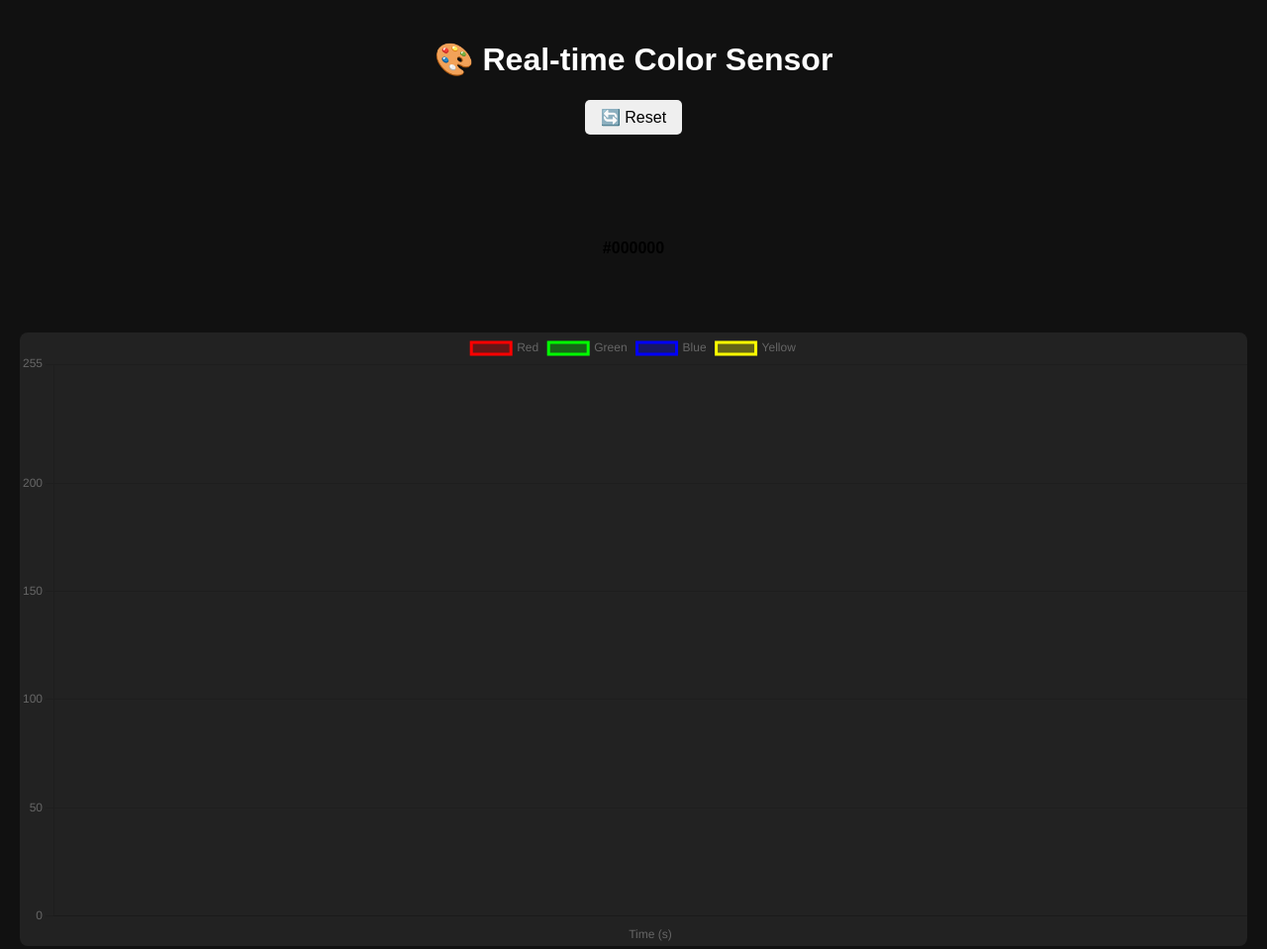
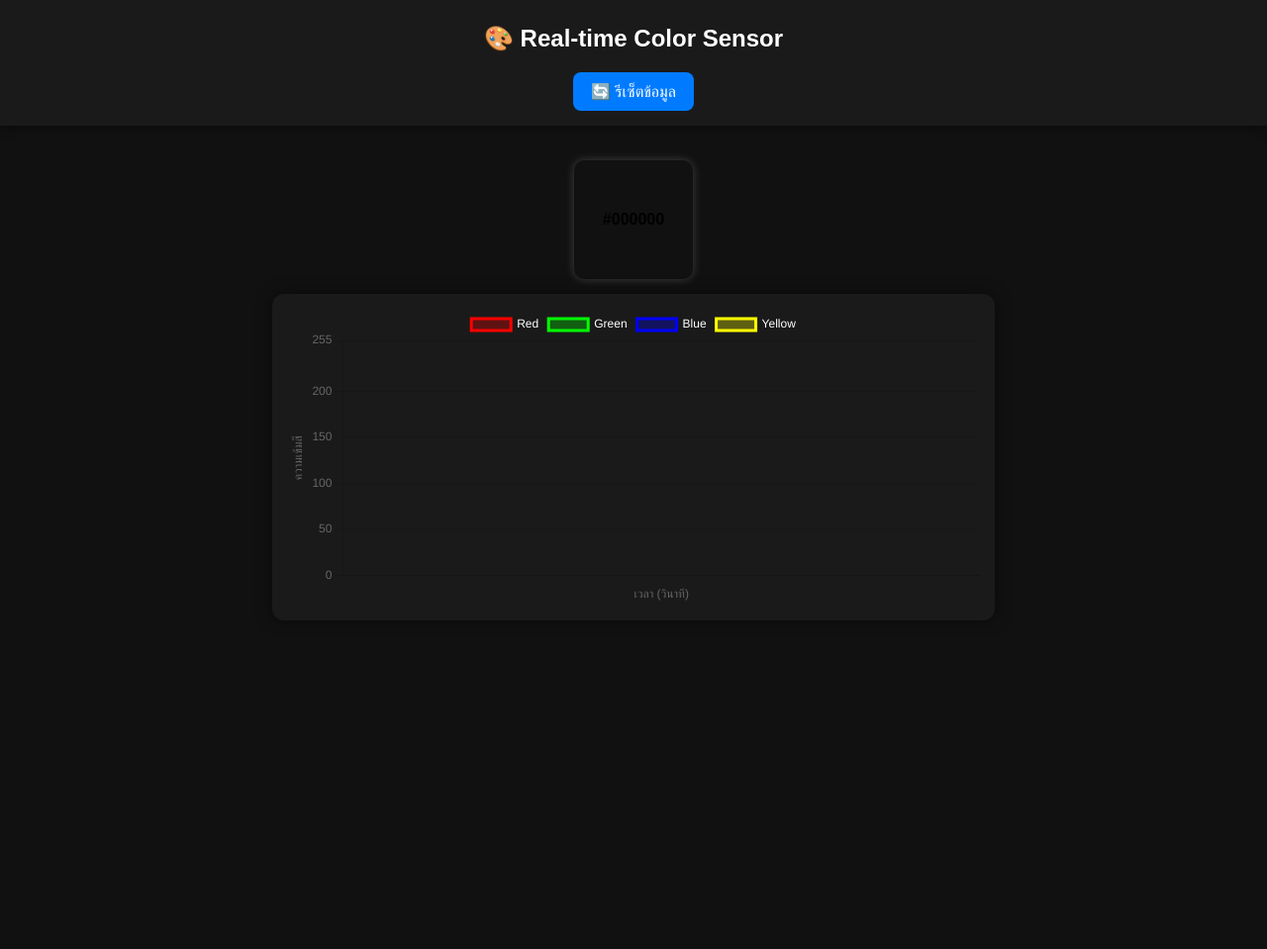
Before and after one commit to yokkhram/color-hplc, a website: page public/index.html in a window 1280 px wide. Shown: the whole page at 99% size. After the commit the page ends 800 px from the top, so only its background shows below. Drawn offline with nearby package versions, Linux system fonts and the light colour scheme.

Commit message:
Update index.html

```diff
--- a/public/index.html
+++ b/public/index.html
@@ -2,6 +2,7 @@
 <html lang="th">
 <head>
   <meta charset="UTF-8" />
+  <meta name="viewport" content="width=device-width, initial-scale=1.0" />
   <title>Real-time Color Sensor</title>
   <script src="https://cdn.jsdelivr.net/npm/chart.js"></script>
   <style>
@@ -10,45 +11,102 @@
       background-color: #111;
       color: #fff;
       text-align: center;
+      margin: 0;
+      padding: 0;
+    }
+
+    header {
+      padding: 15px;
+      background: #1a1a1a;
+      box-shadow: 0 2px 10px rgba(0,0,0,0.4);
+    }
+
+    h1 {
+      margin: 10px 0;
+      font-size: 1.5rem;
+    }
+
+    button {
+      margin-top: 10px;
+      padding: 10px 18px;
+      font-size: 1rem;
+      border-radius: 8px;
+      border: none;
+      cursor: pointer;
+      background-color: #007bff;
+      color: white;
+      transition: background-color 0.2s;
+    }
+
+    button:hover {
+      background-color: #0056b3;
+    }
+
+    main {
+      display: flex;
+      flex-direction: column;
+      align-items: center;
       padding: 20px;
-      margin: 0;
     }
+
     .color-box {
-      width: 150px;
-      height: 150px;
-      border-radius: 8px;
-      margin: 20px auto 10px;
+      width: 120px;
+      height: 120px;
+      border-radius: 10px;
+      margin: 15px auto;
       display: flex;
       align-items: center;
       justify-content: center;
-      font-size: 16px;
       font-weight: bold;
+      font-size: 1rem;
       color: #000;
+      transition: background-color 0.3s;
+      box-shadow: 0 0 10px rgba(255,255,255,0.2);
     }
+
+    .chart-container {
+      width: 90%;
+      max-width: 700px;
+      background: #1a1a1a;
+      padding: 15px;
+      border-radius: 12px;
+      box-shadow: 0 0 15px rgba(0,0,0,0.5);
+    }
+
     canvas {
-      background-color: #222;
-      border-radius: 8px;
-      max-width: 100%;
-      height: 350px;
+      width: 100%;
+      height: 300px;
+      border-radius: 10px;
     }
-    button {
-      margin-bottom: 20px;
-      padding: 8px 16px;
-      font-size: 16px;
-      border-radius: 5px;
-      border: none;
-      cursor: pointer;
+
+    /* สำหรับมือถือ */
+    @media (max-width: 600px) {
+      h1 {
+        font-size: 1.2rem;
+      }
+      .color-box {
+        width: 100px;
+        height: 100px;
+        font-size: 0.9rem;
+      }
+      canvas {
+        height: 250px;
+      }
     }
   </style>
 </head>
 <body>
-  <h1>🎨 Real-time Color Sensor</h1>
+  <header>
+    <h1>🎨 Real-time Color Sensor</h1>
+    <button onclick="resetData()">🔄 รีเซ็ตข้อมูล</button>
+  </header>
 
-  <button onclick="resetData()">🔄 Reset</button>
-
-  <div class="color-box" id="colorBox">#000000</div>
-
-  <canvas id="chart"></canvas>
+  <main>
+    <div class="color-box" id="colorBox">#000000</div>
+    <div class="chart-container">
+      <canvas id="chart"></canvas>
+    </div>
+  </main>
 
   <script>
     let chart;
@@ -61,31 +119,36 @@
         data: {
           labels: [],
           datasets: [
-            { label: 'Red', borderColor: 'red', backgroundColor: 'rgba(255,0,0,0.3)', data: [], fill: true },
-            { label: 'Green', borderColor: 'lime', backgroundColor: 'rgba(0,255,0,0.3)', data: [], fill: true },
-            { label: 'Blue', borderColor: 'blue', backgroundColor: 'rgba(0,0,255,0.3)', data: [], fill: true },
-            { label: 'Yellow', borderColor: 'yellow', backgroundColor: 'rgba(255,255,0,0.3)', data: [], fill: true }
+            { label: 'Red', borderColor: 'red', backgroundColor: 'rgba(255,0,0,0.3)', data: [], fill: true, tension: 0.3 },
+            { label: 'Green', borderColor: 'lime', backgroundColor: 'rgba(0,255,0,0.3)', data: [], fill: true, tension: 0.3 },
+            { label: 'Blue', borderColor: 'blue', backgroundColor: 'rgba(0,0,255,0.3)', data: [], fill: true, tension: 0.3 },
+            { label: 'Yellow', borderColor: 'yellow', backgroundColor: 'rgba(255,255,0,0.3)', data: [], fill: true, tension: 0.3 }
           ]
         },
         options: {
           animation: false,
           responsive: true,
+          maintainAspectRatio: false,
           scales: {
-            y: { beginAtZero: true, max: 255 },
-            x: { title: { display: true, text: "Time (s)" } }
+            y: { beginAtZero: true, max: 255, title: { display: true, text: "ความเข้มสี" } },
+            x: { title: { display: true, text: "เวลา (วินาที)" } }
+          },
+          plugins: {
+            legend: { labels: { color: "#fff" } }
           }
         }
       });
     }
 
     function updateColorBox(r, g, b, y) {
-      let hex = `#${r.toString(16).padStart(2,'0')}${g.toString(16).padStart(2,'0')}${b.toString(16).padStart(2,'0')}`;
-      document.getElementById('colorBox').style.backgroundColor = `rgb(${r},${g},${b})`;
-      document.getElementById('colorBox').textContent = hex;
+      const hex = `#${r.toString(16).padStart(2,'0')}${g.toString(16).padStart(2,'0')}${b.toString(16).padStart(2,'0')}`;
+      const box = document.getElementById('colorBox');
+      box.style.backgroundColor = `rgb(${r},${g},${b})`;
+      box.textContent = hex.toUpperCase();
     }
 
     function addData(r, g, b, y) {
-      let t = Math.floor((Date.now() - startTime) / 1000);
+      const t = Math.floor((Date.now() - startTime) / 1000);
       chart.data.labels.push(t);
       chart.data.datasets[0].data.push(r);
       chart.data.datasets[1].data.push(g);
@@ -106,24 +169,28 @@
       chart.data.labels = [];
       chart.data.datasets.forEach(ds => ds.data = []);
       chart.update();
-      document.getElementById('colorBox').style.backgroundColor = '#000000';
-      document.getElementById('colorBox').textContent = '#000000';
+      const box = document.getElementById('colorBox');
+      box.style.backgroundColor = '#000000';
+      box.textContent = '#000000';
     }
 
     window.onload = function() {
       setupChart();
 
-      // เชื่อม WebSocket ไปที่ server ของคุณ
-      const ws = new WebSocket("ws://YOUR_SERVER_ADDRESS:PORT"); // เปลี่ยนเป็น server ของคุณ
+      // ⚙️ เปลี่ยนเป็น WebSocket ของคุณ
+      const ws = new WebSocket("ws://YOUR_SERVER_ADDRESS:PORT");
 
       ws.onmessage = function(event) {
-        // server ส่งข้อมูล JSON: {r: int, g: int, b: int, y: int}
-        let data = JSON.parse(event.data);
-        addData(data.r, data.g, data.b, data.y);
+        try {
+          const data = JSON.parse(event.data);
+          addData(data.r, data.g, data.b, data.y);
+        } catch (e) {
+          console.error("Invalid data:", event.data);
+        }
       };
 
-      ws.onopen = () => console.log("Connected to sensor server");
-      ws.onclose = () => console.log("Disconnected from sensor server");
+      ws.onopen = () => console.log("✅ Connected to sensor server");
+      ws.onclose = () => console.log("❌ Disconnected from sensor server");
     };
   </script>
 </body>
```
